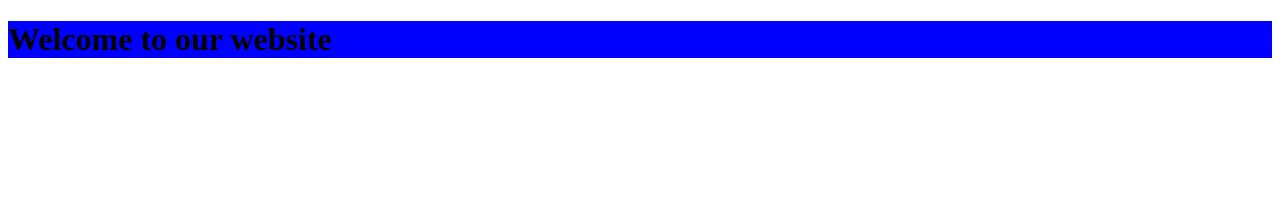
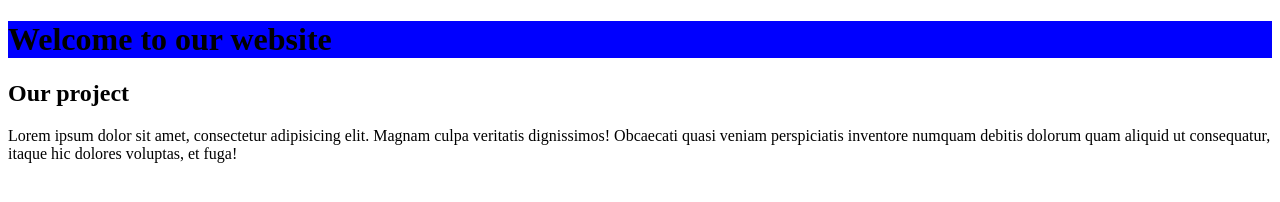
Before and after one commit to abdulloh000/onlinestore1, a plain HTML site: page index.html in a window 1280 px wide. Drawn offline with Linux system fonts and the light colour scheme.

Commit message:
I addded a new main tag to index.html

```diff
--- a/index.html
+++ b/index.html
@@ -1,14 +1,23 @@
 <!DOCTYPE html>
 <html lang="en">
+
 <head>
     <meta charset="UTF-8">
     <meta name="viewport" content="width=device-width, initial-scale=1.0">
     <link rel="stylesheet" href="main.css">
     <title>Online store</title>
 </head>
+
 <body>
-   <header>
-    <h1>Welcome to our website </h1>
-   </header>
+    <header>
+        <h1>Welcome to our website </h1>
+    </header>
+    <main>
+        <h2>Our project</h2>
+        <p>Lorem ipsum dolor sit amet, consectetur adipisicing elit. Magnam culpa veritatis dignissimos! Obcaecati quasi
+            veniam perspiciatis inventore numquam debitis dolorum quam aliquid ut consequatur, itaque hic dolores
+            voluptas, et fuga!</p>
+    </main>
 </body>
+
 </html>
```
